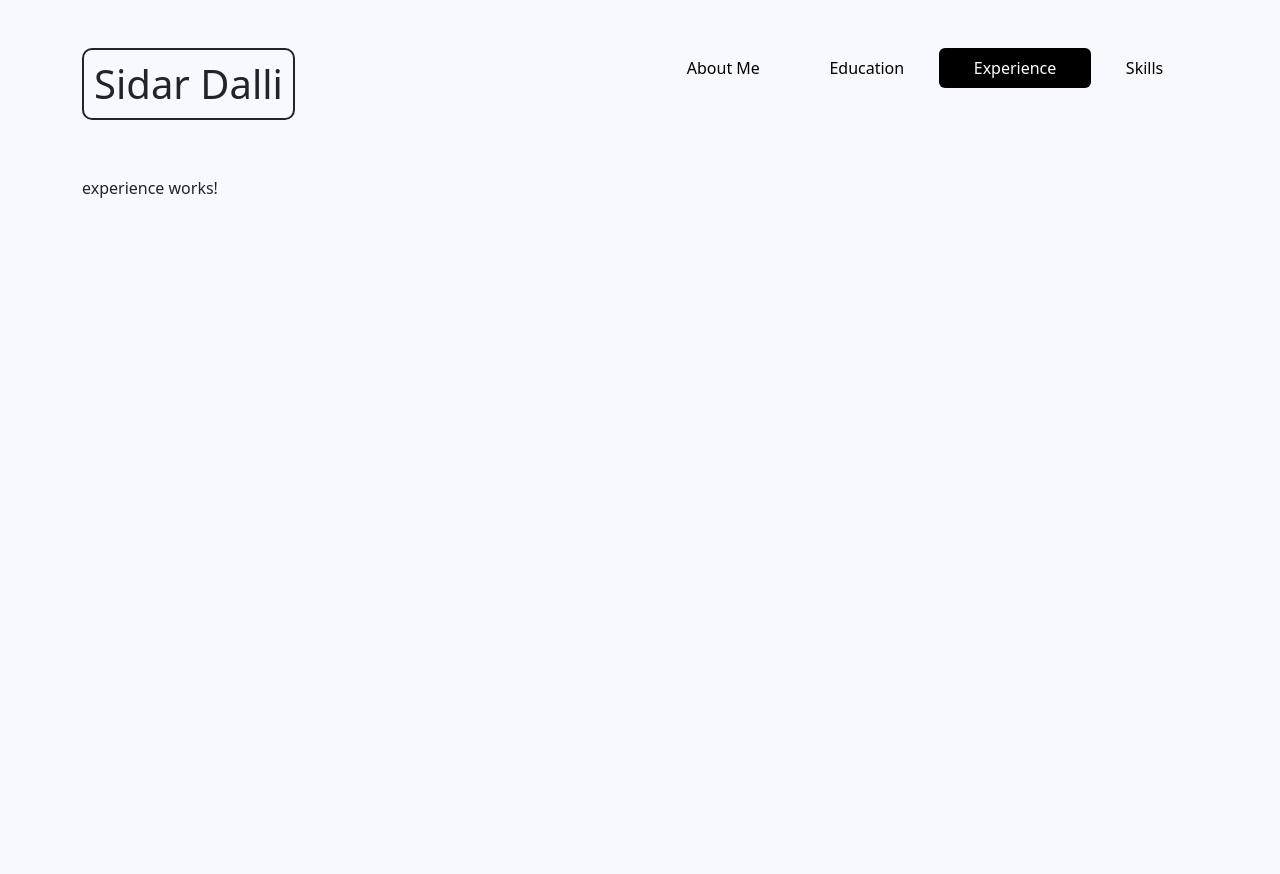
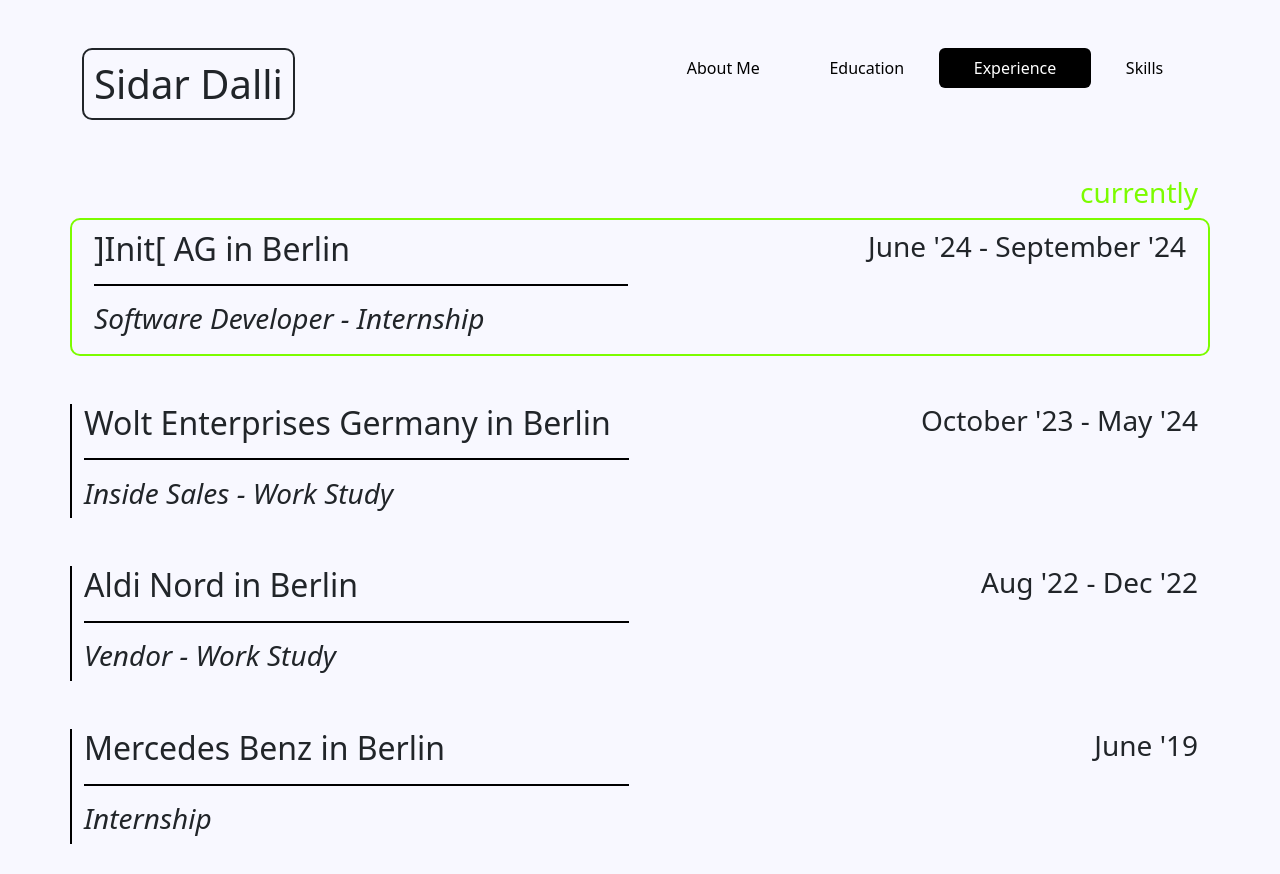
Before and after one commit to ranocomi/my-portfolio, an Angular app: page /experience in a window 1280 px wide. Shown: the top 874 px of the page. Before the commit the page ends 800 px from the top, so only its background shows below. Built offline with nearby package versions, Linux system fonts and the light colour scheme.

Commit message:
Implement experience tab

```diff
--- a/src/app/experience/experience.component.css
+++ b/src/app/experience/experience.component.css
@@ -0,0 +1,9 @@
+.current-border {
+  border: 2px solid lawngreen;
+  border-radius: 10px;
+  padding: 10px;
+}
+
+.past-border {
+  border-left: 2px solid black;
+}
--- a/src/app/experience/experience.component.html
+++ b/src/app/experience/experience.component.html
@@ -1,3 +1,73 @@
 <div class="container mt-5">
-  <p>experience works!</p>
+  <div class="text-end" style="color: lawngreen">
+    <h3>currently</h3>
+  </div>
+  <div class="row mb-5 current-border">
+    <div class="col">
+      <div class="text-start" style="margin-bottom: 3%">
+        <h2>]Init[ AG <span style="font-weight: lighter">in Berlin</span></h2>
+      </div>
+      <div class="border-top border-black border-2">
+        <div style="margin-top: 3%">
+          <h3 style="font-weight: lighter"><i>Software Developer - Internship</i></h3>
+        </div>
+      </div>
+    </div>
+    <div class="col">
+      <div class="text-end">
+        <h3 style="font-weight: lighter">June '24 - September '24</h3>
+      </div>
+    </div>
+  </div>
+  <div class="row mb-5 past-border">
+    <div class="col">
+      <div class="text-start" style="margin-bottom: 3%">
+        <h2>Wolt Enterprises Germany <span style="font-weight: lighter">in Berlin</span></h2>
+      </div>
+      <div class="border-top border-black border-2">
+        <div style="margin-top: 3%">
+          <h3 style="font-weight: lighter"><i>Inside Sales - Work Study</i></h3>
+        </div>
+      </div>
+    </div>
+    <div class="col">
+      <div class="text-end">
+        <h3 style="font-weight: lighter">October '23 - May '24</h3>
+      </div>
+    </div>
+  </div>
+  <div class="row mb-5 past-border">
+    <div class="col">
+      <div class="text-start" style="margin-bottom: 3%">
+        <h2>Aldi Nord <span style="font-weight: lighter">in Berlin</span></h2>
+      </div>
+      <div class="border-top border-black border-2">
+        <div style="margin-top: 3%">
+          <h3 style="font-weight: lighter"><i>Vendor - Work Study</i></h3>
+        </div>
+      </div>
+    </div>
+    <div class="col">
+      <div class="text-end">
+        <h3 style="font-weight: lighter">Aug '22 - Dec '22</h3>
+      </div>
+    </div>
+  </div>
+  <div class="row mb-5 past-border">
+    <div class="col">
+      <div class="text-start" style="margin-bottom: 3%">
+        <h2>Mercedes Benz <span style="font-weight: lighter">in Berlin</span></h2>
+      </div>
+      <div class="border-top border-black border-2">
+        <div style="margin-top: 3%">
+          <h3 style="font-weight: lighter"><i>Internship</i></h3>
+        </div>
+      </div>
+    </div>
+    <div class="col">
+      <div class="text-end">
+        <h3 style="font-weight: lighter">June '19</h3>
+      </div>
+    </div>
+  </div>
 </div>
--- a/src/index.html
+++ b/src/index.html
@@ -2,7 +2,7 @@
 <html lang="en">
 <head>
   <meta charset="utf-8">
-  <title>MyPortfolio</title>
+  <title>sidardalli</title>
   <base href="/">
   <meta name="viewport" content="width=device-width, initial-scale=1">
   <link rel="icon" type="image/x-icon" href="favicon.ico">
```
